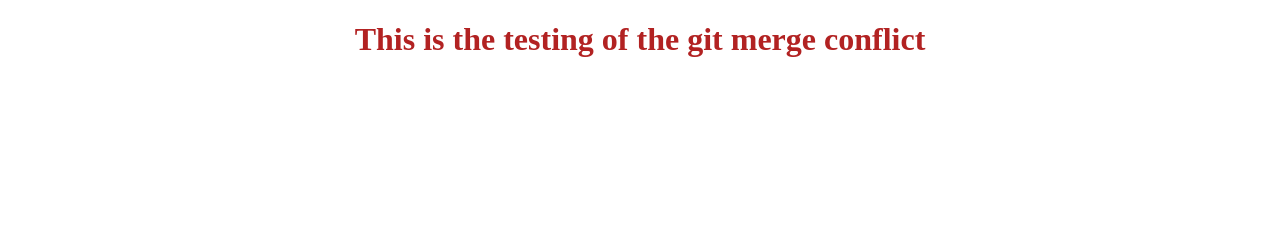
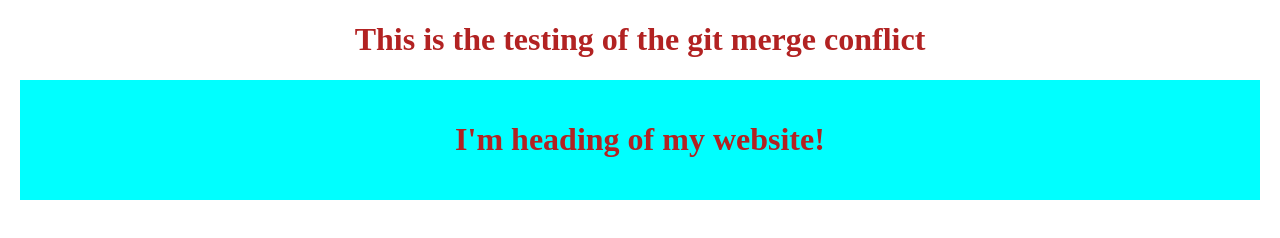
Before and after one commit to HtooAg/MyWeb, a plain HTML site: page index.html in a window 1280 px wide. Drawn offline with Linux system fonts and the light colour scheme.

Commit message:
Updated index.html and style.css on dev2 branch

```diff
--- a/index.html
+++ b/index.html
@@ -8,5 +8,8 @@
 	</head>
 	<body>
 		<h1>This is the testing of the git merge conflict</h1>
+		<header>
+			<h1>I'm heading of my website!</h1>
+		</header>
 	</body>
 </html>
--- a/style.css
+++ b/style.css
@@ -6,3 +6,8 @@ h1 {
 	color: firebrick;
 	text-align: center;
 }
+header {
+	margin: 20px;
+	padding: 20px;
+	background-color: cyan;
+}
```
